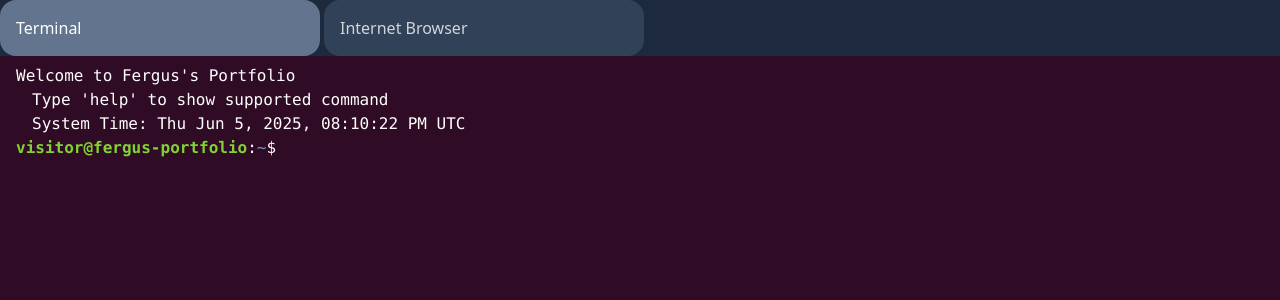
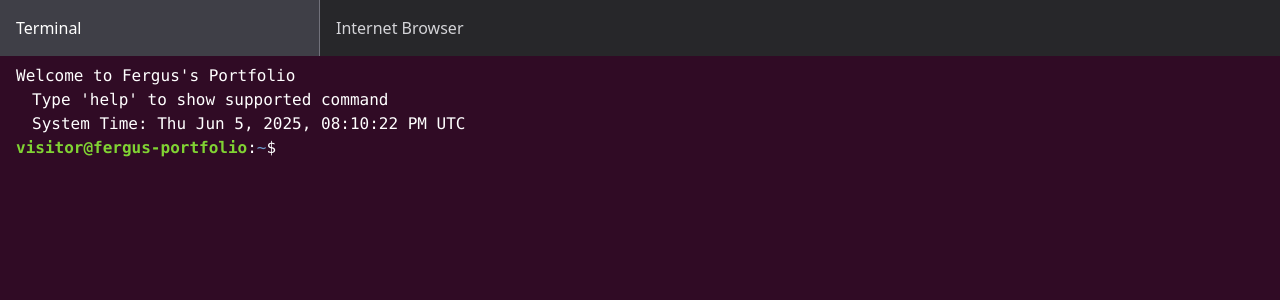
Before and after one commit to Fergus-Lai/portfolio-frontend, a React (Vite) app: page / in a window 1280 px wide. Shown: the top 300 px of the page. Built offline with nearby package versions, Linux system fonts and the light colour scheme.

Commit message:
Modify style of navigation tab

```diff
--- a/src/App.tsx
+++ b/src/App.tsx
@@ -15,12 +15,12 @@ export default function App() {
   const [path, setPath] = useState("~");
   return (
     <main className="flex flex-col h-screen w-screen">
-      <div className="flex flex-row gap-1 bg-slate-800 text-white">
+      <div className="flex flex-row bg-zinc-800 text-white divide-x divide-zinc-500">
         <button
           className={
-            "flex h-full sm:w-1/4 w-1/3 p-4 rounded-2xl hover:bg-slate-500 hover:text-white " +
-            (terminalVisible ? "bg-slate-500 " : "bg-slate-700 ") +
-            (terminalVisible ? "text-white" : "text-gray-300")
+            "flex h-full sm:w-1/4 w-1/3 p-4 hover:bg-zinc-500 hover:text-white " +
+            (terminalVisible ? "bg-zinc-700 " : "bg-zinc-800 ") +
+            (terminalVisible ? "text-white" : "text-zinc-300")
           }
           onClick={() => !terminalVisible && setTerminalVisible(true)}
         >
@@ -28,9 +28,9 @@ export default function App() {
         </button>
         <button
           className={
-            "flex h-full sm:w-1/4 w-1/3 p-4 rounded-2xl hover:bg-slate-500 hover:text-white " +
-            (terminalVisible ? "bg-slate-700 " : "bg-slate-500 ") +
-            (terminalVisible ? "text-gray-300" : "text-white")
+            "flex h-full sm:w-1/4 w-1/3 p-4 hover:bg-zinc-500 hover:text-white " +
+            (terminalVisible ? "bg-zinc-800 " : "bg-zinc-700 ") +
+            (terminalVisible ? "text-zinc-300" : "text-white")
           }
           onClick={() => terminalVisible && setTerminalVisible(false)}
         >
```
